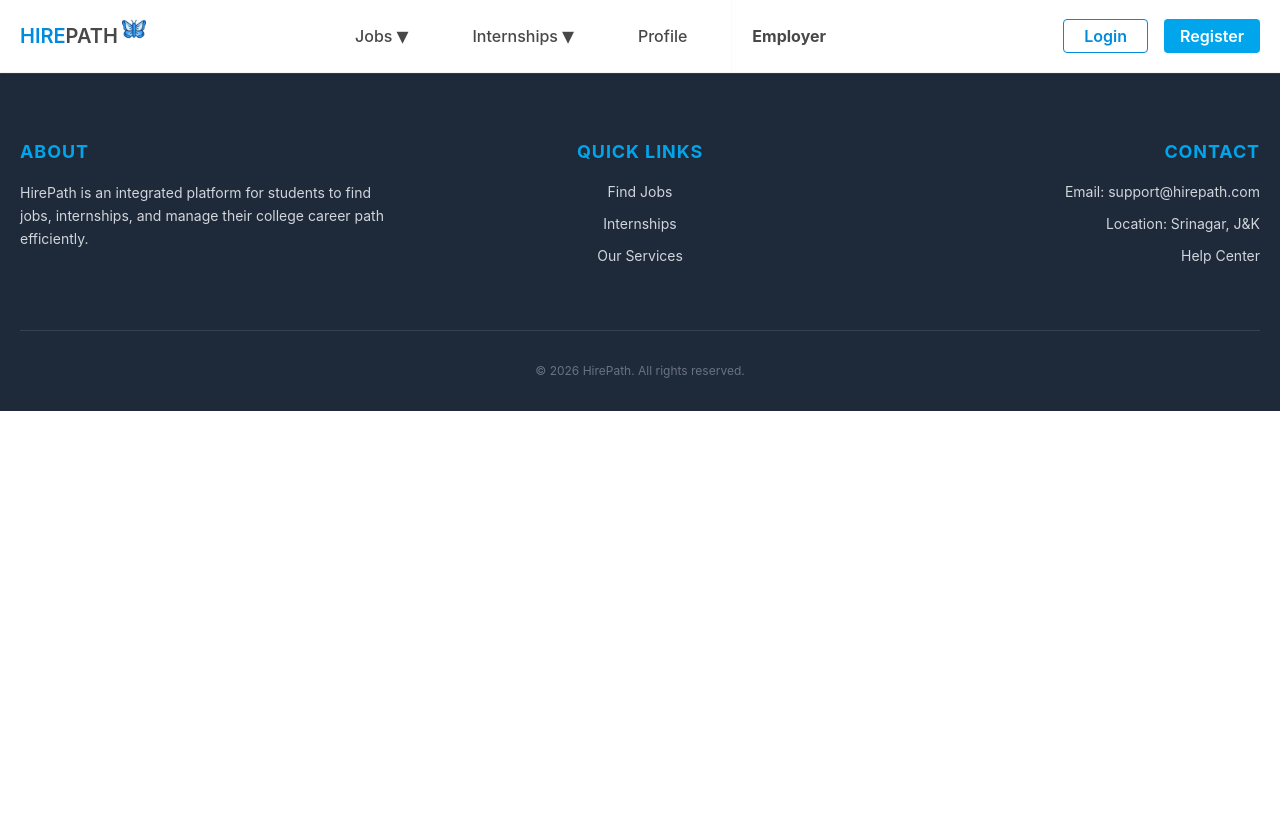
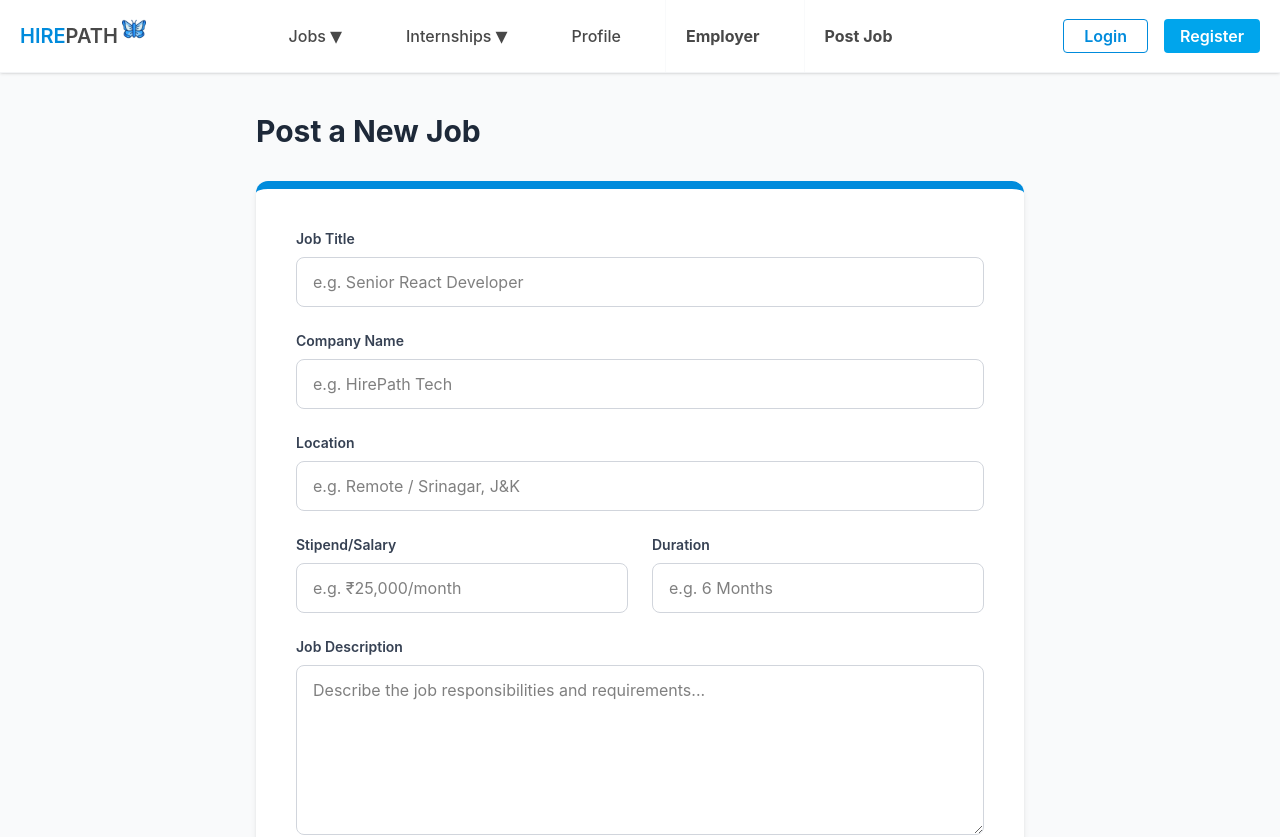
Before and after one commit to akramguroo-dev/hirepath, a React (Vite) app in the folder client/: page /post-job in a window 1280 px wide. Shown: the top 837 px of the page. Before the commit the page ends 800 px from the top, so only its background shows below. Built offline with nearby package versions, Linux system fonts and the light colour scheme.

Commit message:
feat: add post job UI and update navigation links

```diff
--- a/client/src/App.jsx
+++ b/client/src/App.jsx
@@ -9,6 +9,7 @@ import Jobs from "./pages/Jobs";
 import JobDetail from "./pages/JobDetail";
 import Profile from "./pages/Profile";
 import EmployerDashboard from "./pages/EmployerDashboard";
+import PostJob from "./pages/PostJob";
 function App() {
   return (
     <>
@@ -20,7 +21,8 @@ function App() {
         <Route path="/login" element={<Login />} />
         <Route path="/register" element={<Register />} />
         <Route path="/profile" element={<Profile />} />
-        <Route path="/employer-dashboard" element={<EmployerDashboard />}/>
+        <Route path="/employer-dashboard" element={<EmployerDashboard/>}/>
+        <Route path="/post-job" element={<PostJob/>}/>
       </Routes>
       <Footer />
     </>
--- a/client/src/components/Navbar.jsx
+++ b/client/src/components/Navbar.jsx
@@ -40,6 +40,12 @@ export default function Navbar() {
         >
           Employer
         </Link>
+        <Link
+    to="/post-job"
+    className="flex items-center gap-1 text-[#484848] font-bold hover:bg-blue-50 transition p-5 border-l border-gray-50"
+  >
+    Post Job
+  </Link>
       </div>
       <div className="flex gap-4">
         <Link
--- /dev/null
+++ b/client/src/pages/PostJob.jsx
@@ -0,0 +1,59 @@
+export default function PostJob(){
+    return(
+        <div className="min-h-screen bg-gray-50 py-10 px-4">
+        <div className="max-w-3xl mx-auto">
+            <h1 className="text-3xl font-bold text-gray-800 mb-8 text-center md:text-left">Post a New Job</h1>
+            <div className="bg-white rounded-xl shadow-md overflow-hidden border-t-8 border-[#008BDC] p-6 md:p-10">
+                <form className="space-y-6">
+                    <div>
+                        <label className="block text-sm font-semibold text-gray-700 mb-2">Job Title</label>
+                        <input type="text"
+                placeholder="e.g. Senior React Developer"
+                className="w-full px-4 py-3 rounded-lg border border-gray-300 focus:ring-2 focus:ring-[#008BDC] focus:border-transparent outline-none transition-all"/>
+                    </div>
+                    <div>
+                    <label className="block text-sm font-semibold text-gray-700 mb-2">Company Name</label>
+                    <input type="text"
+                    placeholder="e.g. HirePath Tech"
+                className="w-full px-4 py-3 rounded-lg border border-gray-300 focus:ring-2 focus:ring-[#008BDC] focus:border-transparent outline-none transition-all"/>
+                    </div>
+                    <div>
+                        <label className="block text-sm font-semibold text-gray-700 mb-2">Location</label>
+                        <input type="text"
+                        placeholder="e.g. Remote / Srinagar, J&K"
+                className="w-full px-4 py-3 rounded-lg border border-gray-300 focus:ring-2 focus:ring-[#008BDC] focus:border-transparent outline-none transition-all" />
+                    </div>
+                    <div className="grid grid-cols-1 md:grid-cols-2 gap-6">
+                        <div>
+                    <label className="block text-sm font-semibold text-gray-700 mb-2">Stipend/Salary</label>
+                    <input
+                  type="text"
+                  placeholder="e.g. ₹25,000/month"
+                  className="w-full px-4 py-3 rounded-lg border border-gray-300 focus:ring-2 focus:ring-[#008BDC] focus:border-transparent outline-none transition-all"/>
+                  </div>
+                  <div>
+                    <label className="block text-sm font-semibold text-gray-700 mb-2">Duration</label>
+                    <input type="text"
+                    placeholder="e.g. 6 Months"
+                  className="w-full px-4 py-3 rounded-lg border border-gray-300 focus:ring-2 focus:ring-[#008BDC] focus:border-transparent outline-none transition-all" />
+                  </div>
+                    </div>
+                    <div>
+                        <label className="block text-sm font-semibold text-gray-700 mb-2">Job Description</label>
+                        <textarea
+                rows="6"
+                placeholder="Describe the job responsibilities and requirements..."
+                className="w-full px-4 py-3 rounded-lg border border-gray-300 focus:ring-2 focus:ring-[#008BDC] focus:border-transparent outline-none transition-all"
+              ></textarea>
+                    </div>
+                    <div className="pt-4">
+                    <button type="submit" className="w-full bg-[#008BDC] hover:bg-[#0076bb] text-white font-bold py-3 px-6 rounded-lg shadow-lg transform transition-transform active:scale-95">
+                    Submit Job
+                    </button>
+                    </div>
+                </form>
+            </div>
+        </div>
+        </div>
+    );
+}
```
